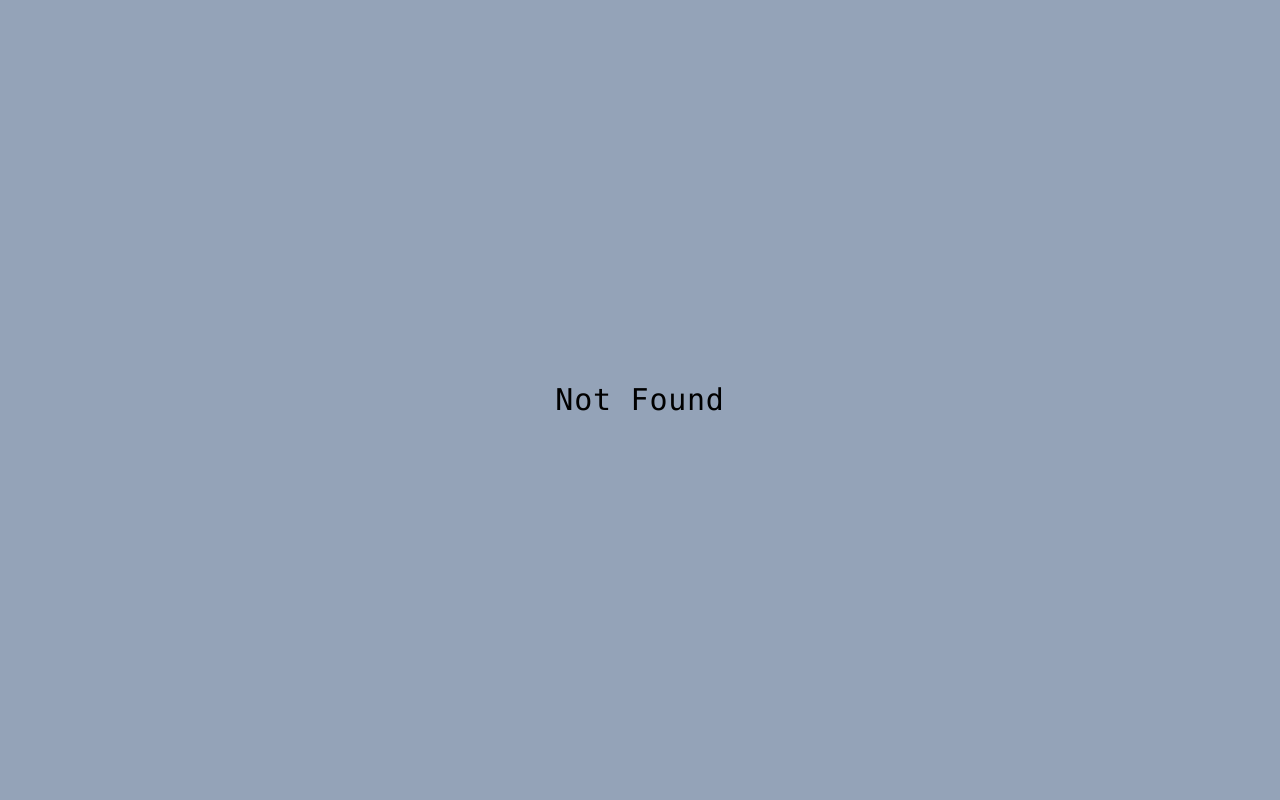
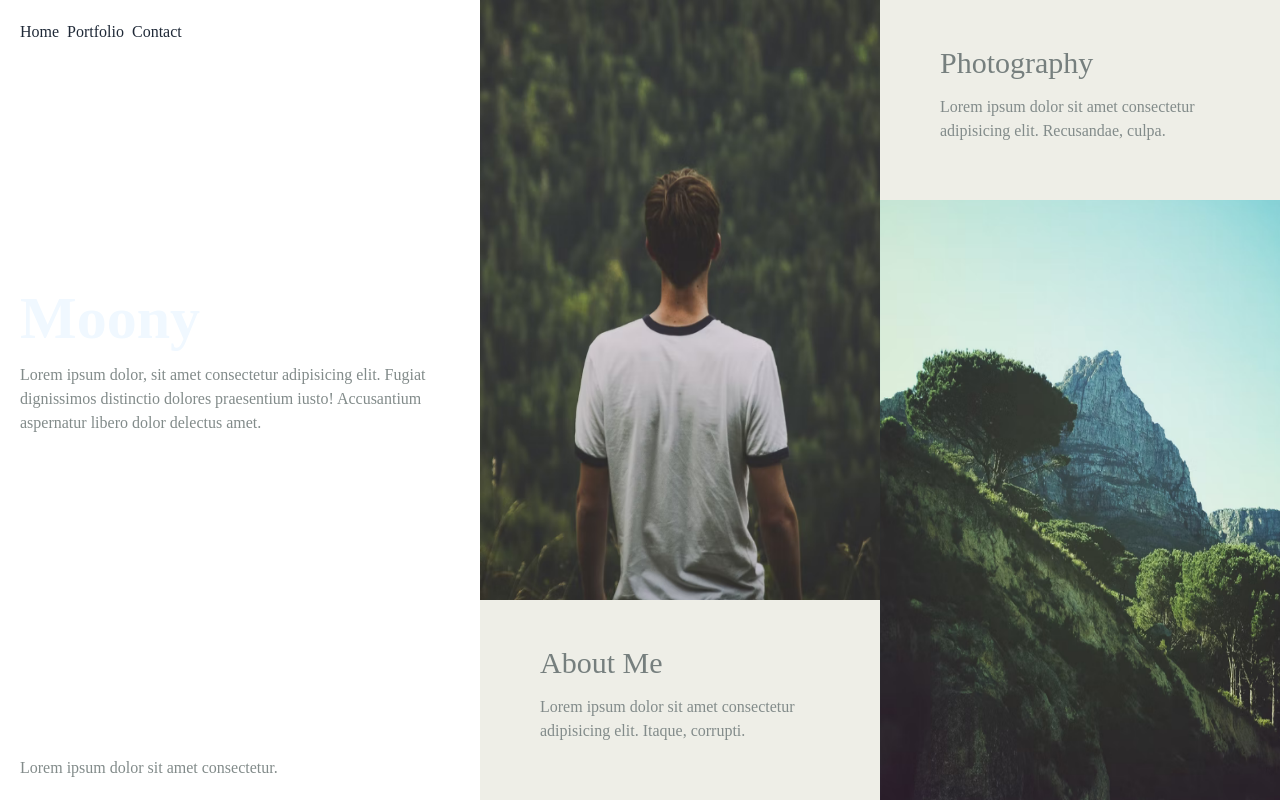
Before and after one commit to SinghAstra/RedisX, a React (Create React App) app in the folder client/: page /layout/portfolio-layout in a window 1280 px wide. Built offline with nearby package versions, Linux system fonts and the light colour scheme.

Commit message:
Added Portfolio Layout

```diff
--- a/client/src/App.js
+++ b/client/src/App.js
@@ -11,6 +11,7 @@ import ProtectedRoute from "./utils/ProtectedRoute";
 import MultiColumnLayout from "./pages/Layout/MultiColumnLayout/MultiColumnLayout";
 import HolyGrailLayout from "./pages/Layout/HolyGrailLayout/HolyGrailLayout";
 import MasonryStyleLayout from "./pages/Layout/MasonryStyleLayout/MasonryStyleLayout";
+import PortfolioLayout from "./pages/Layout/PortfolioLayout/PortfolioLayout";
 
 function App() {
   return (
@@ -38,6 +39,7 @@ function App() {
         path="/layout/masonry-style-layout"
         element={<MasonryStyleLayout />}
       />
+      <Route path="/layout/portfolio-layout" element={<PortfolioLayout />} />
       <Route path="*" element={<NotFound />} />
     </Routes>
   );
--- a/client/src/components/Drawer.js
+++ b/client/src/components/Drawer.js
@@ -22,6 +22,9 @@ const Drawer = () => {
               Masonry Style Layout
             </Link>
           </li>
+          <li>
+            <Link to={"/layout/portfolio-layout"}>Portfolio Layout</Link>
+          </li>
         </ul>
         <div className="flex gap-2 w-full">
           <Link
--- a/client/src/components/Navbar.js
+++ b/client/src/components/Navbar.js
@@ -43,6 +43,12 @@ const Navbar = () => {
             >
               MSL
             </Link>
+            <Link
+              className="text-xl text-slate-400 hover:text-white"
+              to={"/layout/portfolio-layout"}
+            >
+              PL
+            </Link>
           </div>
         </div>
         <div className="drawer-content lg:hidden">
--- a/client/src/pages/Layout/MultiColumnLayout/MultiColumnLayout.css
+++ b/client/src/pages/Layout/MultiColumnLayout/MultiColumnLayout.css
@@ -32,7 +32,7 @@ h2 {
   margin: 10px 0px;
 }
 
-img {
+article img {
   border: 4px solid #fff;
   border-radius: 8px;
 }
--- /dev/null
+++ b/client/src/pages/Layout/PortfolioLayout/PortfolioLayout.css
@@ -0,0 +1,90 @@
+.portfolio {
+  display: grid;
+  grid-template-columns: 1.2fr 1fr 1fr;
+}
+
+.welcome {
+  display: grid;
+  grid-template-columns: 1fr;
+  grid-template-rows: 1fr 1fr 1fr;
+  padding: 20px;
+  height: 100vh;
+}
+
+.welcome nav {
+  display: flex;
+  gap: 8px;
+}
+
+.welcome nav a:hover {
+  color: white;
+  transition: all 0.3s ease-in-out;
+}
+
+.welcome div h1 {
+  font-size: 60px;
+  font-weight: bold;
+  color: aliceblue;
+}
+
+.welcome footer {
+  align-self: self-end;
+}
+
+.about {
+  display: grid;
+  grid-template-rows: 3fr 1fr;
+  grid-template-columns: 1fr;
+  height: 100vh;
+  overflow: hidden;
+}
+
+.about img {
+  min-height: 100%;
+  min-width: 100%;
+}
+
+.text {
+  background: #eeeee7;
+  color: #323230;
+  padding: 30px 60px;
+}
+
+.text h2 {
+  font-size: 30px;
+}
+
+.photos {
+  display: grid;
+  grid-template-rows: 1fr 3fr;
+  height: 100vh;
+  overflow: hidden;
+}
+
+.photos img {
+  min-height: 100%;
+  min-width: 100%;
+}
+
+@media screen and (max-width: 1100px) {
+  .portfolio {
+    grid-template-columns: 1fr 1fr;
+  }
+  .photos {
+    grid-column: span 2;
+    grid-template-columns: 1fr 1fr;
+    grid-template-rows: 1fr;
+  }
+}
+
+@media screen and (max-width: 800px) {
+  .portfolio {
+    display: flex;
+    flex-direction: column;
+  }
+  .photos {
+    grid-column: span 1;
+    display: flex;
+    flex-direction: column-reverse;
+  }
+}
--- /dev/null
+++ b/client/src/pages/Layout/PortfolioLayout/PortfolioLayout.js
@@ -0,0 +1,50 @@
+import React from "react";
+import { Link } from "react-router-dom";
+import "./PortfolioLayout.css";
+
+const PortfolioLayout = () => {
+  return (
+    <div className="portfolio">
+      <div className="welcome">
+        <nav>
+          <Link to="/">Home</Link>
+          <Link to="/">Portfolio</Link>
+          <Link to="/">Contact</Link>
+        </nav>
+        <div>
+          <h1>Moony</h1>
+          <p>
+            Lorem ipsum dolor, sit amet consectetur adipisicing elit. Fugiat
+            dignissimos distinctio dolores praesentium iusto! Accusantium
+            aspernatur libero dolor delectus amet.
+          </p>
+        </div>
+        <footer>
+          <p>Lorem ipsum dolor sit amet consectetur.</p>
+        </footer>
+      </div>
+      <div className="about">
+        <img src="/img/7.png" alt="main pic" />
+        <div class="text">
+          <h2>About Me</h2>
+          <p>
+            Lorem ipsum dolor sit amet consectetur adipisicing elit. Itaque,
+            corrupti.
+          </p>
+        </div>
+      </div>
+      <div class="photos">
+        <div class="text">
+          <h2>Photography</h2>
+          <p>
+            Lorem ipsum dolor sit amet consectetur adipisicing elit. Recusandae,
+            culpa.
+          </p>
+        </div>
+        <img src="/img/8.png" alt="landscape pic" />
+      </div>
+    </div>
+  );
+};
+
+export default PortfolioLayout;
```
Also changed, not shown: client/public/img/7.png (added), client/public/img/8.png (added).
